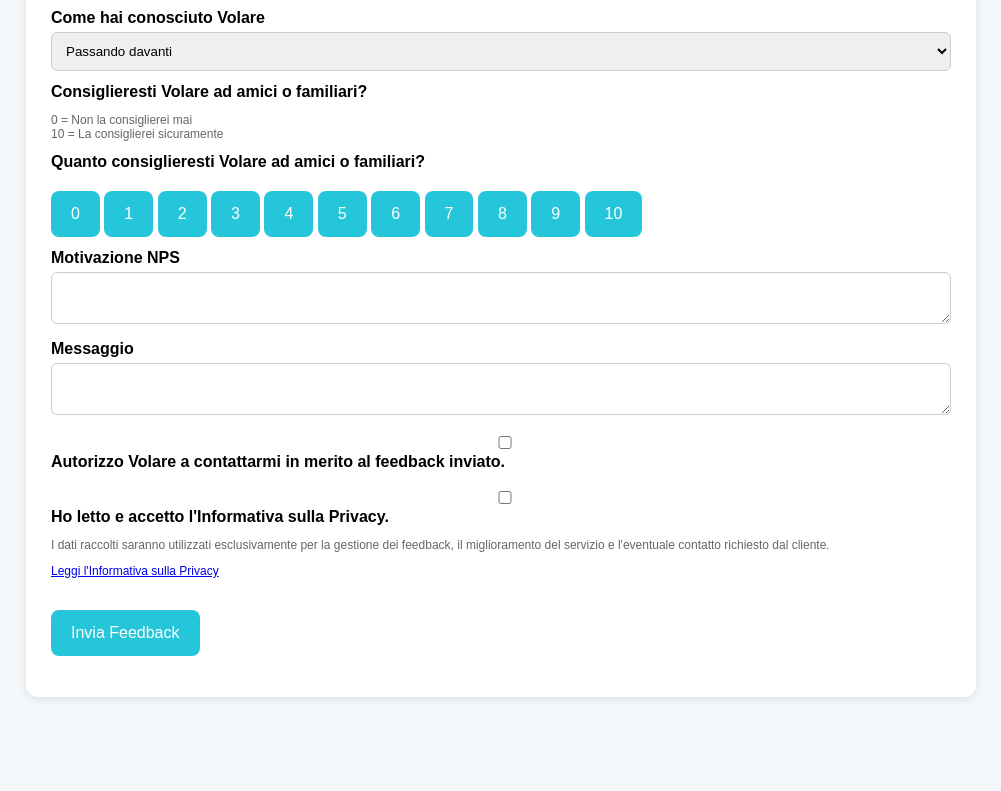
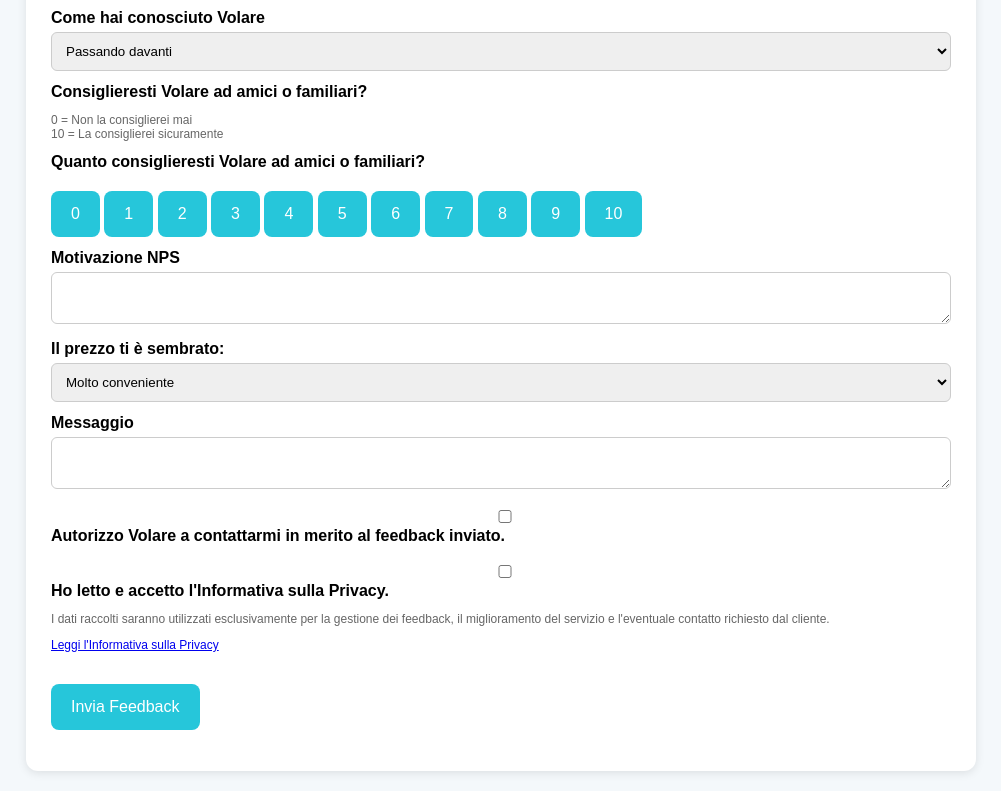
Before and after one commit to Volaregelato/volare-feedback, a plain HTML site: page index.html in a window 1280 px wide. Shown: the part 1258-2049 px from the top of the page, without its empty margins (139-1140 px from the left). Before the commit the page ends 1975 px from the top, so only its background shows below. Drawn offline with Linux system fonts and the light colour scheme.

Commit message:
Update index.html

```diff
--- a/index.html
+++ b/index.html
@@ -158,6 +158,15 @@
 <label>Motivazione NPS</label>
 <textarea name="motivazioneNps"></textarea>
 
+ <label>Il prezzo ti è sembrato:</label>
+<select name="percezionePrezzo">
+  <option>Molto conveniente</option>
+  <option>Conveniente</option>
+  <option>Adeguato</option>
+  <option>Un po' alto</option>
+  <option>Troppo alto</option>
+</select>
+
 <label>Messaggio</label>
 <textarea name="messaggio"></textarea>
 
```
